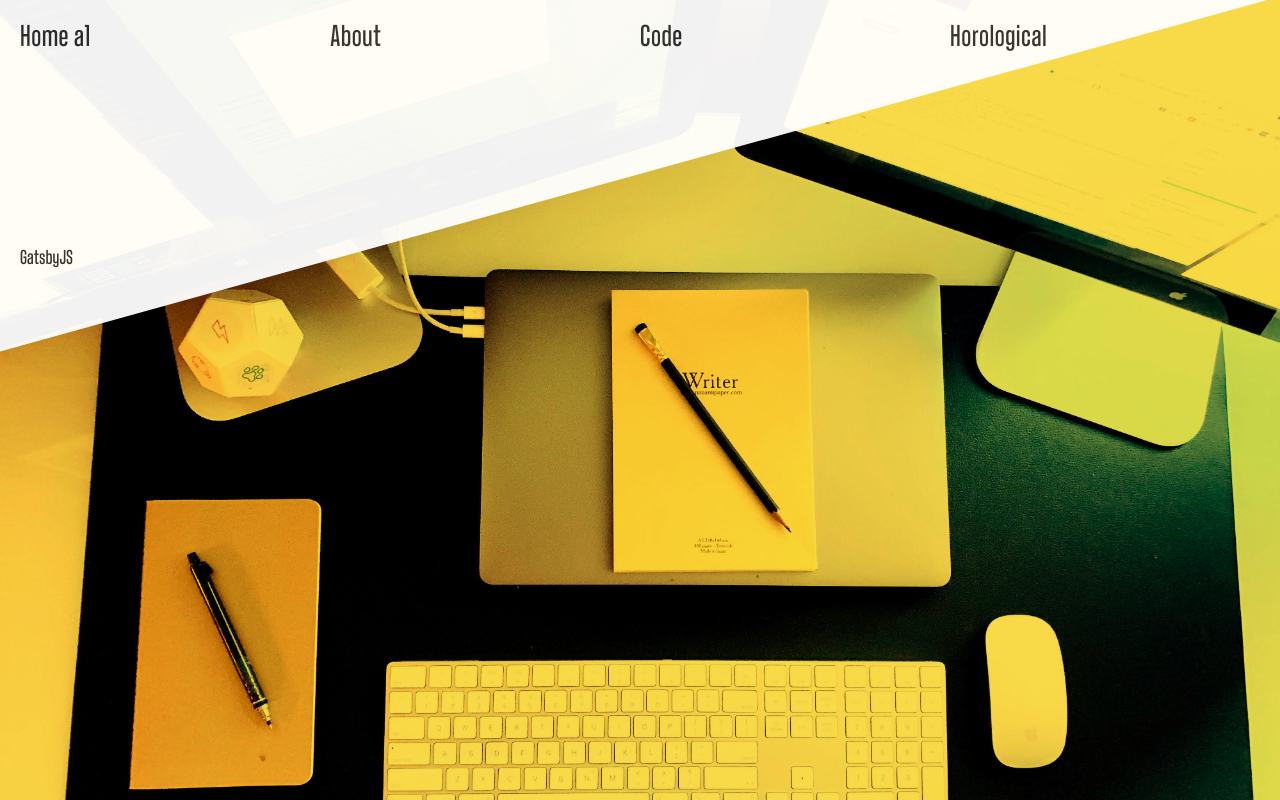
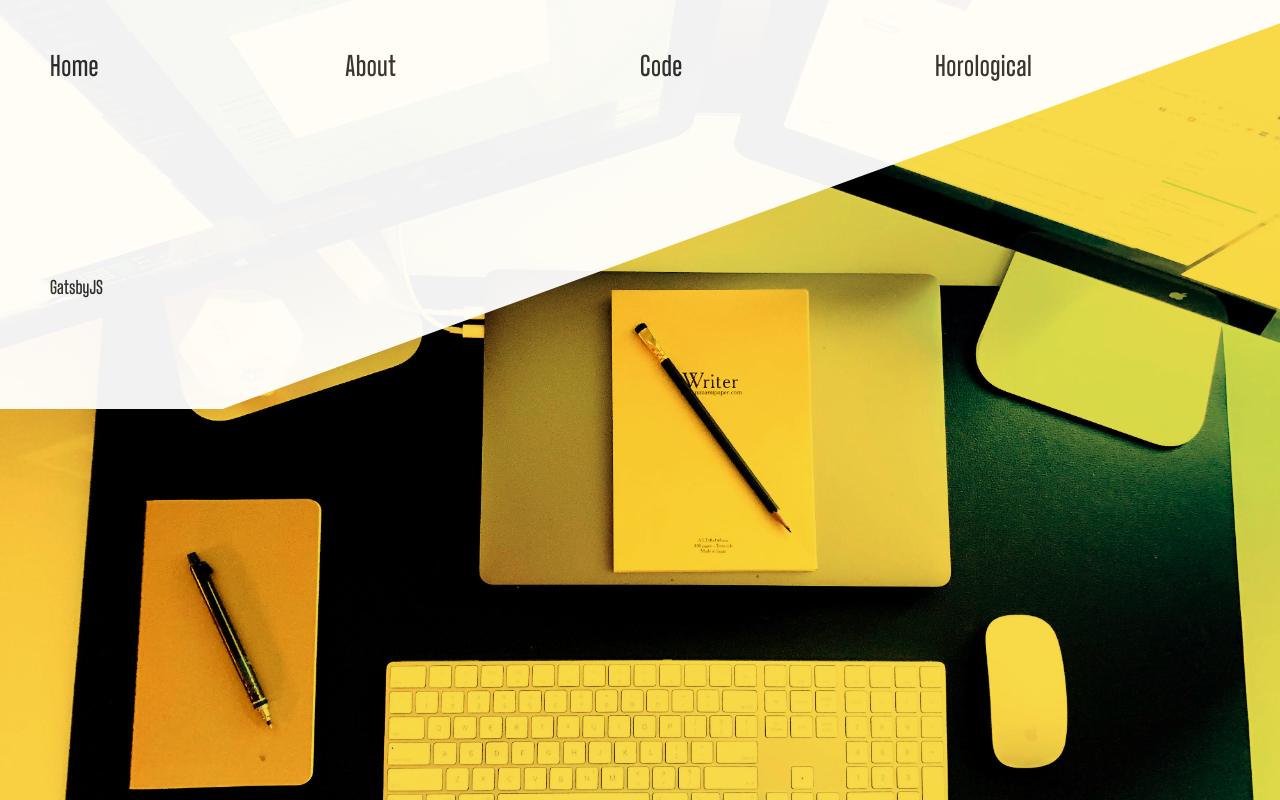
Before and after one commit to michalsen/emg, a Gatsby site: page / in a window 1280 px wide. Built offline with nearby package versions, Linux system fonts and the light colour scheme; Gatsby itself is replaced by a stand-in of ours.

Commit message:
query check

```diff
--- a/src/components/Layout.js
+++ b/src/components/Layout.js
@@ -25,13 +25,13 @@ const SiteBorderStyles = styled.div`
 
 const ContentStyles = styled.div`
   background: white;
-  padding: 2rem;
+  padding: 5rem;
   /* https://bennettfeely.com/clippy/ */
   @media (max-width: 800px) {
     clip-path: polygon(0  0, 0 110%, 120% 0);
   }
   @media (min-width: 801px) {
-    clip-path: polygon(0 0, 0 100%, 99% 0);
+    clip-path: polygon(0 0, 0 120%, 105% 0);
   }
 
 `;
--- a/src/components/Nav.js
+++ b/src/components/Nav.js
@@ -44,7 +44,7 @@ export default function Nav() {
     <NavStyles>
       <ul>
         <li>
-          <Link to="/">Home a1</Link>
+          <Link to="/">Home</Link>
         </li>
         <li>
           <Link to="/about">About</Link>
```
